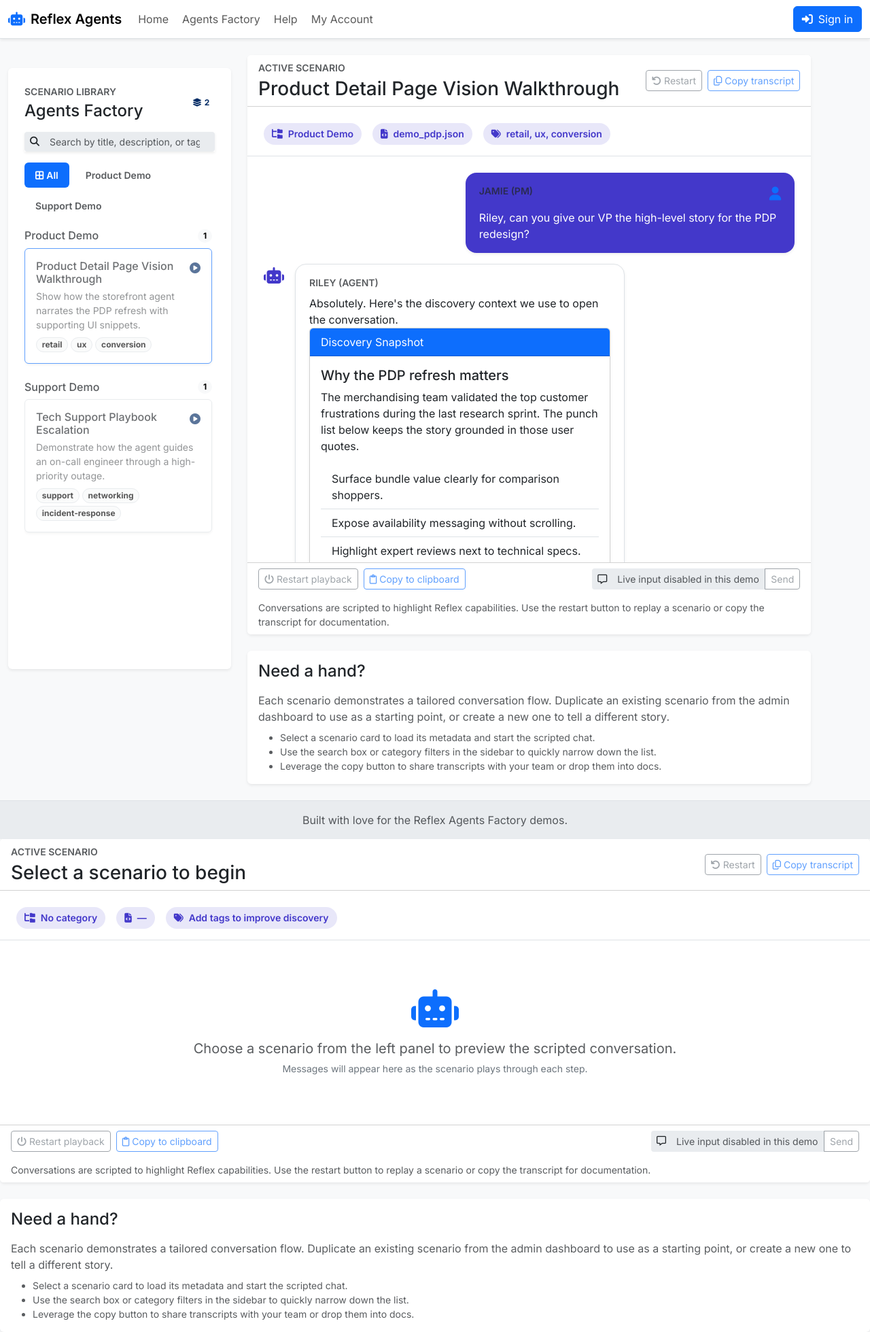
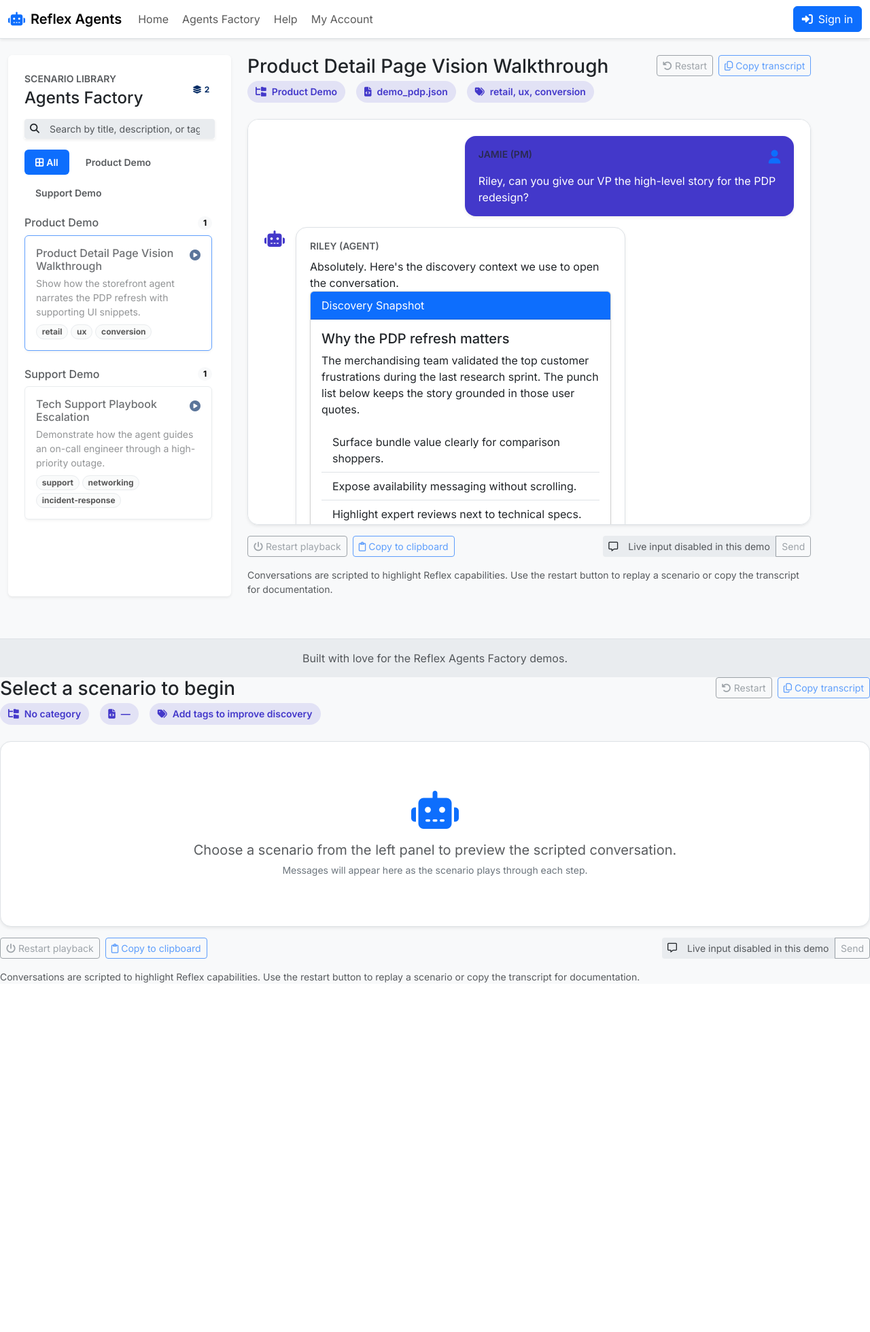
Before and after one commit to zageabb/reflex_AgentDemo, a Flask app: page /?scenario=demo_pdp in a window 1280 px wide. Shown: the whole page at 68% size. After the commit the page ends 1445 px from the top, so only its background shows below. Run offline with Flask 3, Linux system fonts and the light colour scheme.

Commit message:
Remove scenario and help panels from main view

```diff
--- a/app/templates/main/index.html
+++ b/app/templates/main/index.html
@@ -7,24 +7,10 @@
 {% endblock %}
 
 {% block content %}
-  <section class="d-flex flex-column h-100" id="agents-factory" data-accent="indigo">
-    <div class="card border-0 shadow-sm flex-grow-1">
-      <div class="card-header bg-body d-flex flex-wrap justify-content-between align-items-center gap-3">
+  <section class="d-flex flex-column gap-4" id="agents-factory" data-accent="indigo">
+    <header class="d-flex flex-wrap justify-content-between align-items-start gap-3">
       <div>
-          <p class="text-uppercase text-muted small fw-semibold mb-1">Active scenario</p>
-          <h1 class="h3 mb-0" id="active-scenario-title">Select a scenario to begin</h1>
-        </div>
-        <div class="d-flex align-items-center gap-2 flex-wrap">
-          <button class="btn btn-outline-secondary btn-sm" type="button" data-action="restart-scenario">
-            <i class="fa-solid fa-arrow-rotate-left me-1"></i>Restart
-          </button>
-          <button class="btn btn-outline-primary btn-sm" type="button" data-action="copy-transcript">
-            <i class="fa-regular fa-copy me-1"></i>Copy transcript
-          </button>
-        </div>
-      </div>
-      <div class="card-body p-0 d-flex flex-column">
-        <div class="px-4 pt-4 pb-3 border-bottom">
+        <h1 class="h3 mb-1" id="active-scenario-title">Select a scenario to begin</h1>
         <div class="d-flex flex-wrap gap-3 align-items-center text-muted small" id="active-scenario-meta">
           <span class="d-inline-flex align-items-center gap-2" data-role="accent-pill">
             <i class="fa-solid fa-folder-tree"></i>
@@ -40,7 +26,23 @@
           </span>
         </div>
       </div>
-        <div class="chat-transcript flex-grow-1 px-4 py-4" id="chat-transcript" aria-live="polite" data-empty="true">
+      <div class="d-flex align-items-center gap-2 flex-wrap">
+        <button class="btn btn-outline-secondary btn-sm" type="button" data-action="restart-scenario">
+          <i class="fa-solid fa-arrow-rotate-left me-1"></i>Restart
+        </button>
+        <button class="btn btn-outline-primary btn-sm" type="button" data-action="copy-transcript">
+          <i class="fa-regular fa-copy me-1"></i>Copy transcript
+        </button>
+      </div>
+    </header>
+
+    <div class="chat-surface d-flex flex-column gap-3">
+      <div
+        class="chat-transcript flex-grow-1 px-4 py-4 border rounded-4 bg-body shadow-sm"
+        id="chat-transcript"
+        aria-live="polite"
+        data-empty="true"
+      >
         {% set conversation = conversation | default([]) %}
         {% if conversation %}
           {% for message in conversation %}
@@ -54,7 +56,7 @@
           </div>
         {% endif %}
       </div>
-        <div class="card-footer bg-body">
+
       <div class="d-flex flex-wrap gap-3 align-items-center justify-content-between">
         <div class="d-flex align-items-center gap-2">
           <button class="btn btn-outline-secondary btn-sm" type="button" data-action="restart-scenario">
@@ -78,29 +80,12 @@
           <button class="btn btn-outline-secondary" type="button" disabled>Send</button>
         </div>
       </div>
-          <p class="text-muted small mb-0 mt-3" id="chat-helper-text">
+
+      <p class="text-muted small mb-0" id="chat-helper-text">
         Conversations are scripted to highlight Reflex capabilities. Use the restart button to replay a scenario or copy the transcript for documentation.
       </p>
       <div class="visually-hidden" id="chat-feedback" role="status" aria-live="polite"></div>
     </div>
-      </div>
-    </div>
-
-    <section class="mt-4" id="help-center">
-      <div class="card border-0 shadow-sm">
-        <div class="card-body">
-          <h2 class="h4 mb-3">Need a hand?</h2>
-          <p class="text-muted mb-2">
-            Each scenario demonstrates a tailored conversation flow. Duplicate an existing scenario from the admin dashboard to use as a starting point, or create a new one to tell a different story.
-          </p>
-          <ul class="mb-0 text-muted small">
-            <li>Select a scenario card to load its metadata and start the scripted chat.</li>
-            <li>Use the search box or category filters in the sidebar to quickly narrow down the list.</li>
-            <li>Leverage the copy button to share transcripts with your team or drop them into docs.</li>
-          </ul>
-        </div>
-      </div>
-    </section>
   </section>
 {% endblock %}
 
```
Lines whose indentation alone changed are shown as unchanged.
